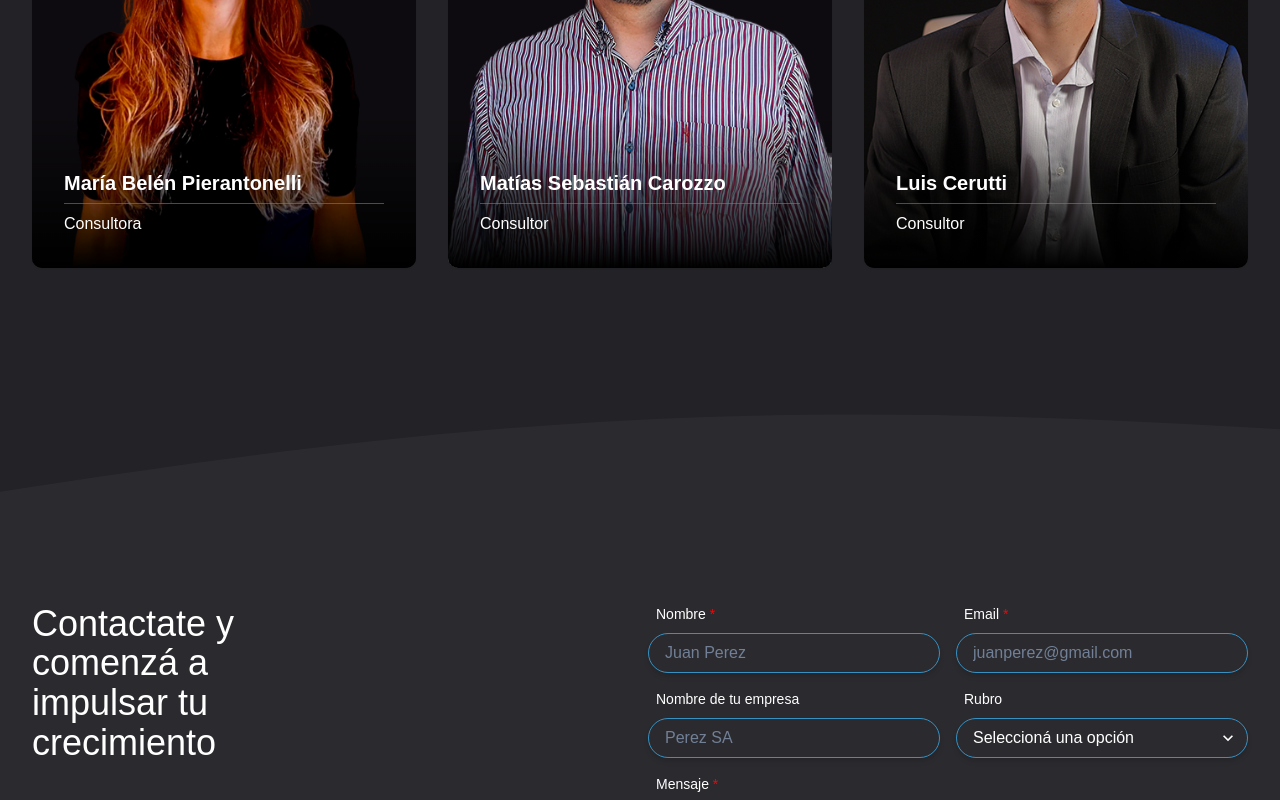
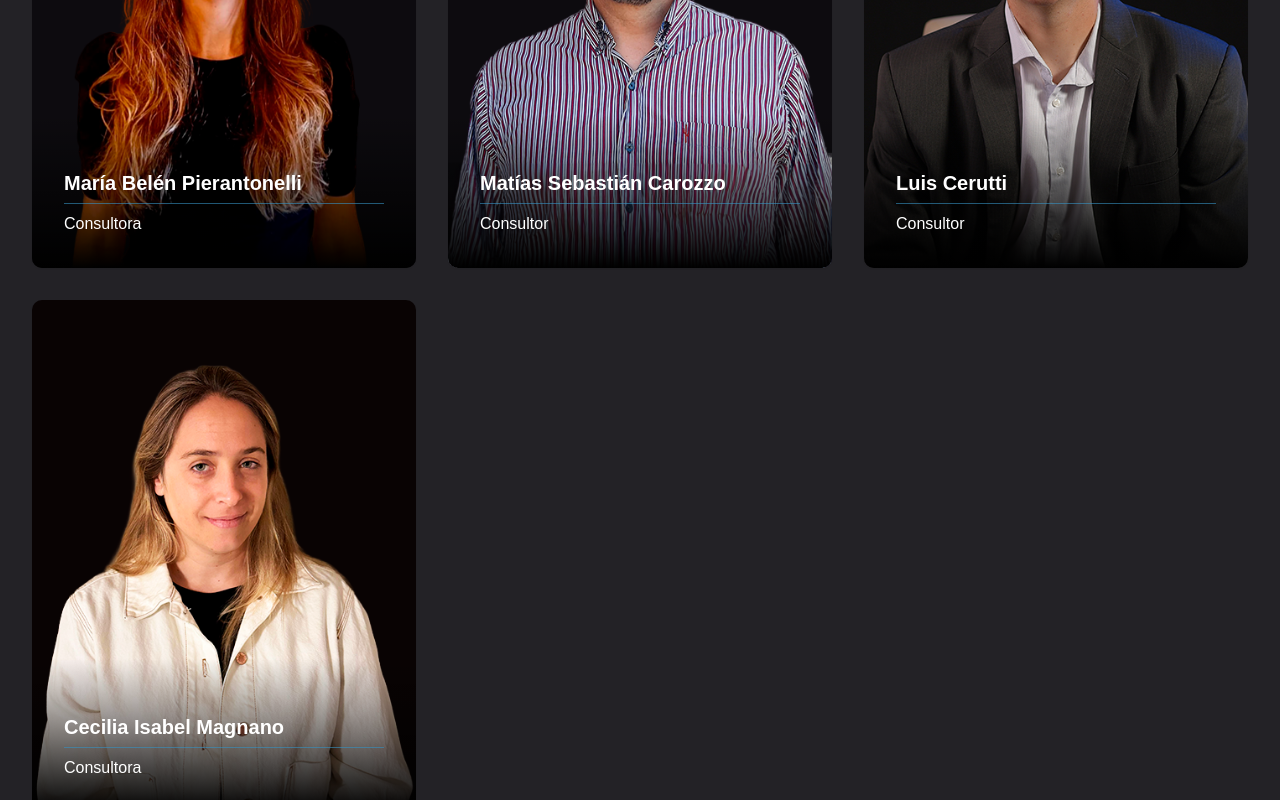
Before and after one commit to NicoPicotto/conectar, a React (Vite) app: page /nosotros in a window 1280 px wide. Shown: the part 1845-2645 px from the top of the page. Built offline with nearby package versions, Linux system fonts and the light colour scheme; a web font is replaced by a local one.

Commit message:
nueva integrante

```diff
--- a/src/Components/Equipo/Consultores/index.jsx
+++ b/src/Components/Equipo/Consultores/index.jsx
@@ -97,7 +97,7 @@ const Consultores = () => {
                ))}
             </SimpleGrid>
             <SimpleGrid columns={isMobile ? 1 : 3} spacing='2rem'>
-               {teamDescriptions.slice(2, 5).map((team) => (
+               {teamDescriptions.slice(2).map((team) => (
                   <Stack
                      key={team.name}
                      borderRadius={10}
--- a/src/Components/Equipo/Consultores/teamDescriptions.jsx
+++ b/src/Components/Equipo/Consultores/teamDescriptions.jsx
@@ -45,7 +45,7 @@ Auditor de sistemas de gestión de calidad y seguridad alimentaria. Amplio exper
       image: "/assets/images/Team/cecilia.png",
       title: "Ingeniera en Tecnología de Alimentos",
       description:
-         "Especialista en Seguridad Alimentaria. 15 años de experiencia en desarrollo e implementación de Normas de Calidad y Seguridad alimentaria",
+         "Especialista en Seguridad Alimentaria. 15 años de experiencia en desarrollo e implementación de Normas de Calidad y Seguridad alimentaria.",
    },
 ];
 
```
